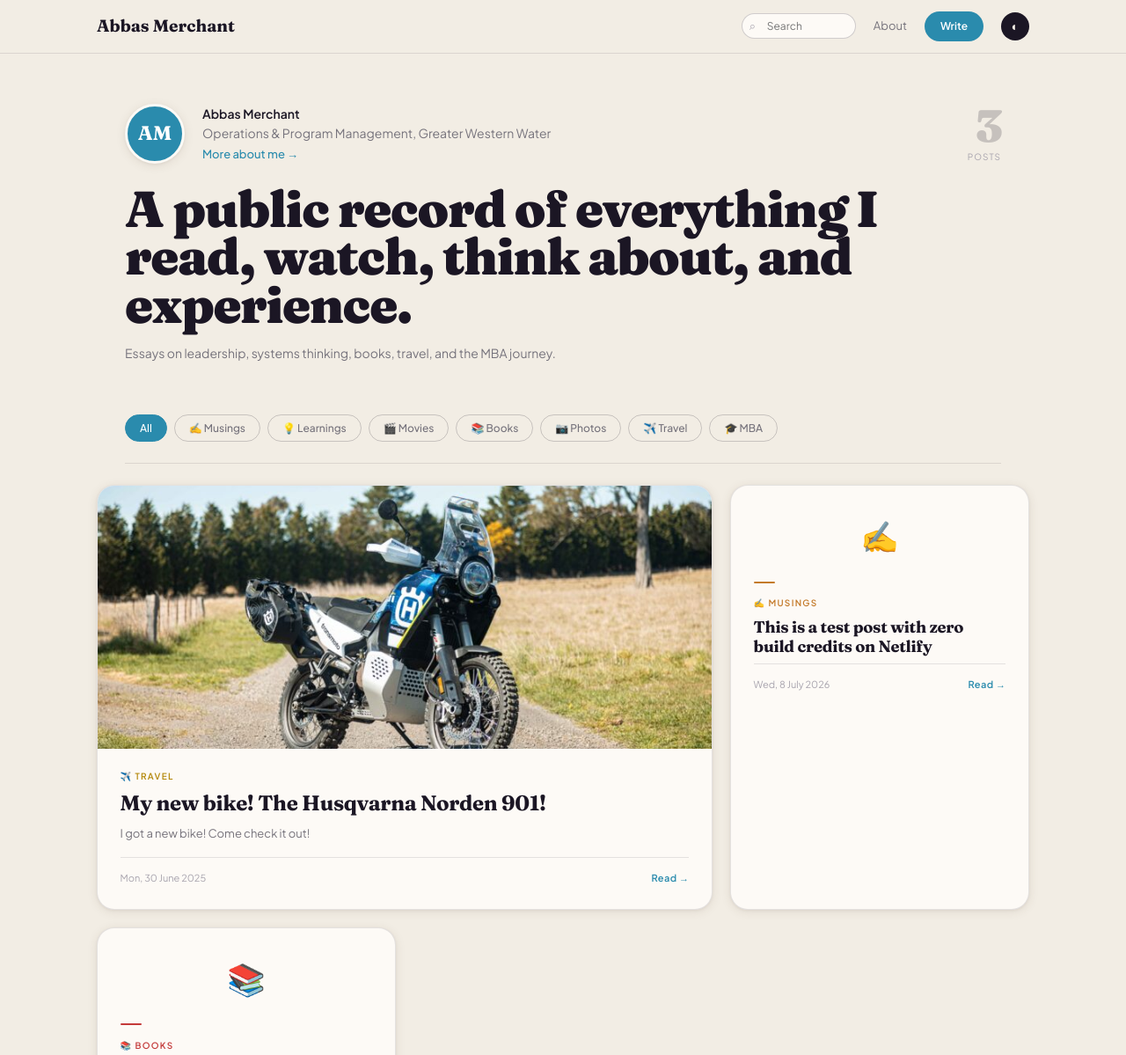
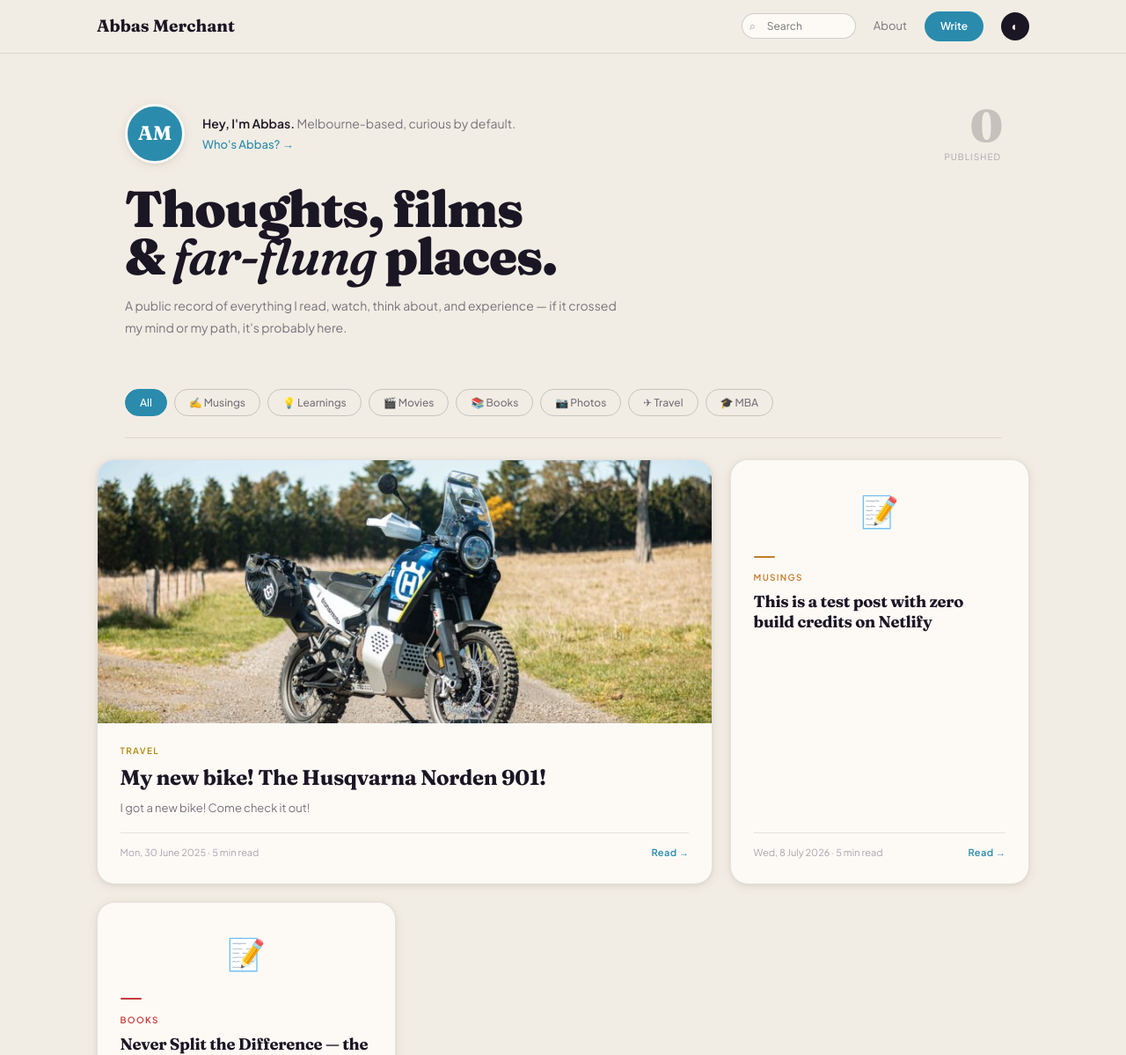
Before and after one commit to abbasmerchantco/abbasmerchant-co, an Eleventy site: page src/index.njk in a window 1280 px wide. Shown: the top 1199 px of the page at 88% size. Built offline with nearby package versions, Linux system fonts and the light colour scheme; Eleventy itself is replaced by a stand-in of ours; files that its build step writes are made by us from their sources.

Commit message:
Update index.njk

```diff
--- a/src/index.njk
+++ b/src/index.njk
@@ -1,82 +1,75 @@
 ---
+layout: layouts/base.njk
 title: Abbas Merchant
-layout: layouts/base.njk
+description: A public record of everything I read, watch, think about, and experience.
+permalink: /
 ---
-{% set catMeta = {
-  musings:   { label: "✍️ Musings",   emoji: "✍️" },
-  learnings: { label: "💡 Learnings", emoji: "💡" },
-  movies:    { label: "🎬 Movies",    emoji: "🎬" },
-  books:     { label: "📚 Books",     emoji: "📚" },
-  photos:    { label: "📷 Photos",    emoji: "📷" },
-  travel:    { label: "✈️ Travel",    emoji: "✈️" },
-  mba:       { label: "🎓 MBA",       emoji: "🎓" }
-} %}
 
-<div class="hero">
+<!-- HERO -->
+<section class="hero">
   <div class="hero-top">
     <div class="hero-top-left">
       <div class="avatar">AM</div>
       <div class="hero-greeting">
-        <strong>Abbas Merchant</strong><br/>
-        Operations & Program Management, Greater Western Water<br/>
-        <a href="/about/">More about me →</a>
+        <strong>Hey, I'm Abbas.</strong> Melbourne-based, curious by default.<br>
+        <a href="/about/">Who's Abbas? →</a>
       </div>
     </div>
     <div class="hero-stat">
-      <div class="stat-num">{{ collections.publishedPosts.length }}</div>
-      <div class="stat-lbl">Posts</div>
+      <div class="stat-num" id="post-count">0</div>
+      <div class="stat-lbl">Published</div>
     </div>
   </div>
-  <h1>A public record of everything I read, watch, think about, and experience.</h1>
-  <p class="hero-desc">Essays on leadership, systems thinking, books, travel, and the MBA journey.</p>
-</div>
+  <h1>Thoughts, films<br>&amp; <em>far-flung</em> places.</h1>
+  <p class="hero-desc">A public record of everything I read, watch, think about, and experience — if it crossed my mind or my path, it's probably here.</p>
+</section>
 
+<!-- FILTERS -->
 <div class="filters-wrap">
   <div class="filters">
-    <button class="f-btn on" data-filter="all">All</button>
-    {% for key, meta in catMeta %}
-      <button class="f-btn" data-filter="{{ key }}">{{ meta.label }}</button>
-    {% endfor %}
+    <button class="f-btn on" onclick="setFilter('all', this)">All</button>
+    <button class="f-btn" onclick="setFilter('musings', this)">✍ Musings</button>
+    <button class="f-btn" onclick="setFilter('learnings', this)">💡 Learnings</button>
+    <button class="f-btn" onclick="setFilter('movies', this)">🎬 Movies</button>
+    <button class="f-btn" onclick="setFilter('books', this)">📚 Books</button>
+    <button class="f-btn" onclick="setFilter('photos', this)">📷 Photos</button>
+    <button class="f-btn" onclick="setFilter('travel', this)">✈ Travel</button>
+    <button class="f-btn" onclick="setFilter('mba', this)">🎓 MBA</button>
   </div>
 </div>
 
+<!-- FEED -->
 <div class="feed-wrap">
-  <div class="feed" id="feed">
-    {% for post in collections.publishedPosts %}
-      {% set meta = catMeta[post.data.category] %}
-      <a href="{{ post.url }}" class="card cat-{{ post.data.category }} {% if post.data.coverImage %}has-img{% endif %} {% if post.data.featured %}featured{% endif %}" data-category="{{ post.data.category }}">
-        {% if post.data.coverImage %}
-          <img src="{{ post.data.coverImage }}" class="card-img" alt="{{ post.data.title }}" loading="lazy" />
-        {% else %}
-          <div class="card-fallback">{{ meta.emoji }}</div>
-        {% endif %}
+  <div class="feed">
+    {%- for post in collections.publishedPosts -%}
+    {% set catEmoji = CAT_EMOJI[post.data.category] or '📝' %}
+    {% set featured = post.data.featured %}
+    {% set hasImg = post.data.coverImage %}
+    <article class="card{% if featured %} featured{% endif %}{% if hasImg %} has-img{% endif %} cat-{{ post.data.category }}"
+             data-post="true"
+             data-category="{{ post.data.category }}"
+             data-title="{{ post.data.title }}"
+             data-excerpt="{{ post.data.excerpt }}"
+             onclick="window.location.href='{{ post.url }}'">
+
+      {% if hasImg -%}
+        <img class="card-img" src="{{ post.data.coverImage }}" alt="" loading="lazy"
+             style="width:100%;aspect-ratio:{% if featured %}21/9{% else %}16/9{% endif %};object-fit:cover;display:block;" />
+      {%- else -%}
+        <div class="card-fallback">{{ catEmoji }}</div>
+      {%- endif %}
+
       <div class="card-body">
         <div class="accent"></div>
-          <div class="cat-tag">{{ meta.label }}</div>
+        <div class="cat-tag">{{ CAT_LABELS[post.data.category] or post.data.category }}</div>
         <h2>{{ post.data.title }}</h2>
-          {% if post.data.excerpt %}<p>{{ post.data.excerpt }}</p>{% endif %}
+        <p>{{ post.data.excerpt }}</p>
         <div class="card-meta">
-            <span>{{ post.data.date | readableDate }}</span>
+          <time datetime="{{ post.date | isoDate }}">{{ post.date | readableDate }} · {{ post.data.readTime or '5 min' }} read</time>
           <span class="read-link">Read →</span>
         </div>
       </div>
-      </a>
-    {% endfor %}
-    {% if collections.publishedPosts.length === 0 %}
-      <div class="empty">No posts yet.</div>
-    {% endif %}
+    </article>
+    {%- endfor %}
   </div>
 </div>
-
-<script>
-  document.querySelectorAll('.f-btn').forEach(btn => {
-    btn.addEventListener('click', () => {
-      document.querySelectorAll('.f-btn').forEach(b => b.classList.remove('on'));
-      btn.classList.add('on');
-      const filter = btn.dataset.filter;
-      document.querySelectorAll('#feed .card').forEach(card => {
-        card.style.display = (filter === 'all' || card.dataset.category === filter) ? '' : 'none';
-      });
-    });
-  });
-</script>
```
Lines whose indentation alone changed are shown as unchanged.
